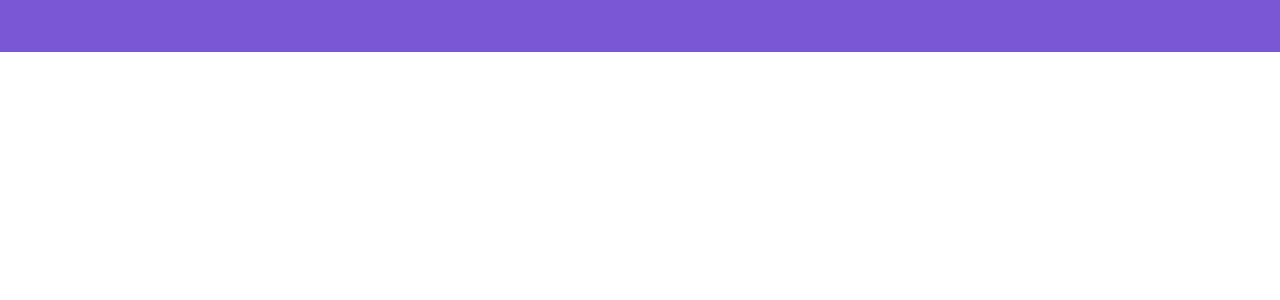
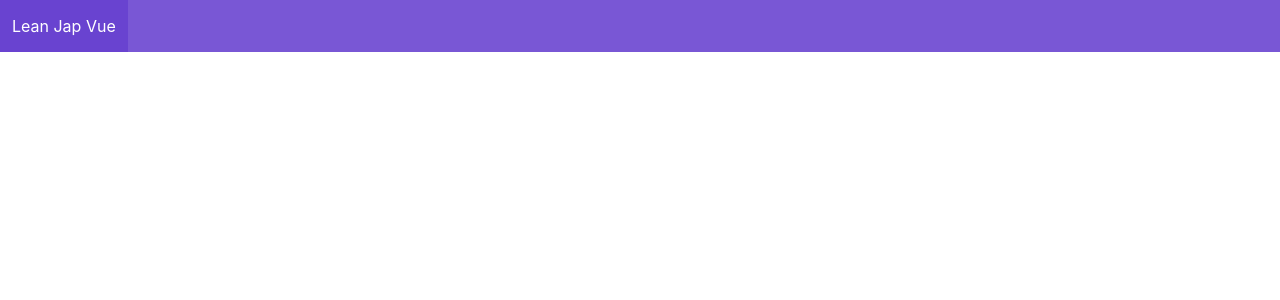
Before and after one commit to ruokki/learn-jap-vue, a Vue app in the folder src/learn-jap-app/: page / in a window 1280 px wide. Shown: the top 300 px of the page. Built offline with nearby package versions, Linux system fonts and the light colour scheme.

Commit message:
Correction header

```diff
--- a/src/learn-jap-app/src/App.vue
+++ b/src/learn-jap-app/src/App.vue
@@ -1,6 +1,7 @@
 <template>
   <div id="app">
-    <Nav />
+    <Nav appName="Lean Jap Vue" />
+    <Param />
   </div>
 </template>
 
--- a/src/learn-jap-app/src/components/Nav.vue
+++ b/src/learn-jap-app/src/components/Nav.vue
@@ -1,6 +1,10 @@
 <template>
     <b-navbar type="is-primary">
-
+        <template slot="brand">
+            <b-navbar-item>
+                {{appName}}
+            </b-navbar-item>
+        </template>
     </b-navbar>
 </template>
 
@@ -9,7 +13,7 @@ import { Component, Prop, Vue } from 'vue-property-decorator';
 
 @Component
 export default class Nav extends Vue {
-
+  @Prop() private appName!: string;
 }
 </script>
 
```
